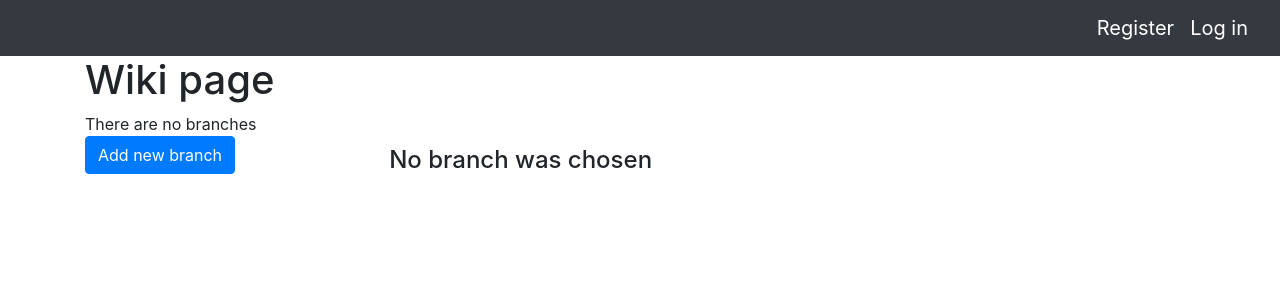
After one commit to AndjelaCickovic/UKS, a Django app: template uks_project/templates/branches_app/no_branch.html in a window 1280 px wide. The commit adds this page. Shown: the top 300 px of the page. Run offline with Django 3.2, Linux system fonts and the light colour scheme; the template is opened without the code that fills it, so the values that code supplies are empty; some libraries are stand-ins or nearby versions.

Commit message:
Rendered view for branches

```diff
--- a/uks_project/branches_app/views.py
+++ b/uks_project/branches_app/views.py
@@ -1,5 +1,9 @@
 from django.shortcuts import render
+from branches_app.models import Branch
 
 # Create your views here.
 def main(request):
-    return ('Hello')
+    branches = Branch.objects.order_by('id')
+    obj_dict = {'branches':branches}
+
+    return render(request,'branches_app/main.html',obj_dict)
--- a/uks_project/templates/branches_app/main.html
+++ b/uks_project/templates/branches_app/main.html
@@ -18,7 +18,7 @@
             <a class="btn btn-primary" href="/branches/branch/new" role="button">Add new branch</a>
             </div>
             <div class="col-md-9" style="padding: 3%;">
-                {% block page_block %}
+                {% block branch_block %}
                 {% endblock %}
             </div>
         </div>
--- /dev/null
+++ b/uks_project/templates/branches_app/no_branch.html
@@ -0,0 +1,5 @@
+<!DOCTYPE html>
+{% extends 'branches_app/main.html' %}
+    {% block branch_block %}
+        <h4>No branch was chosen</h4>
+    {% endblock %}
```
